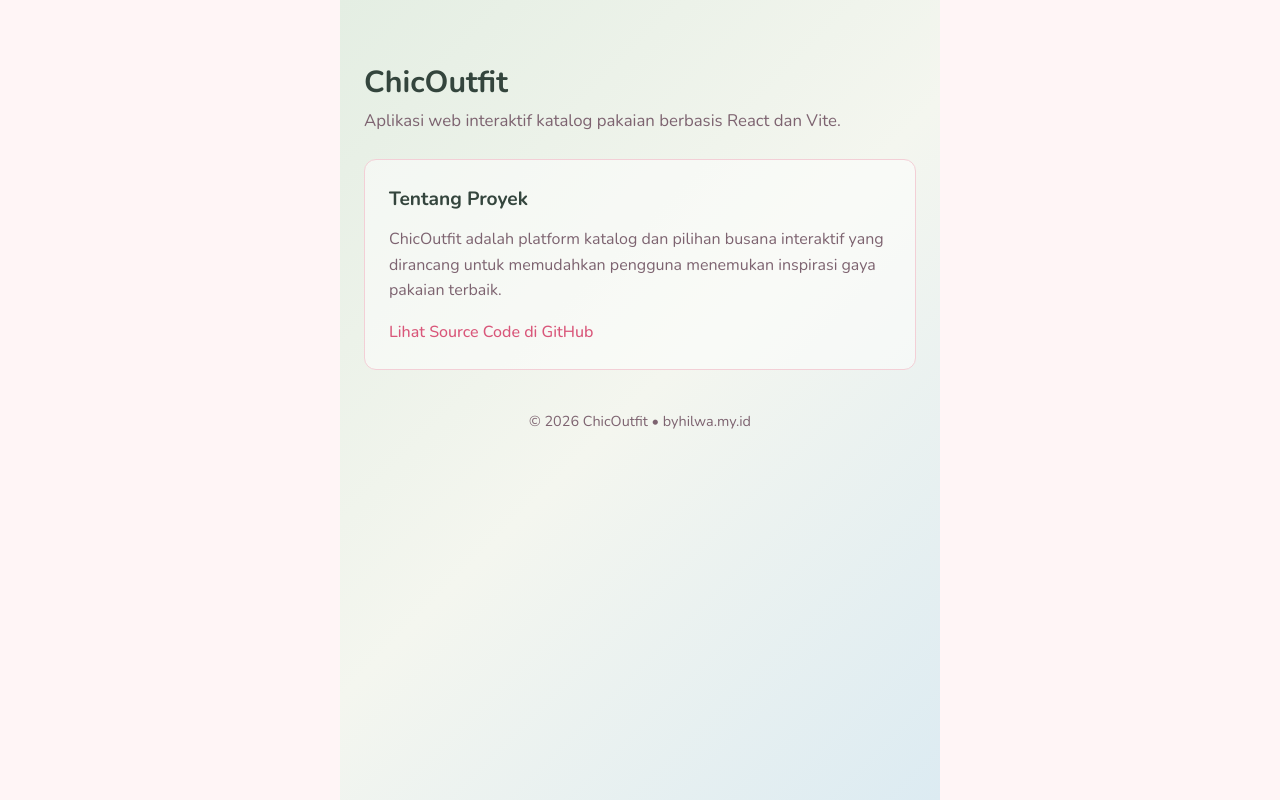
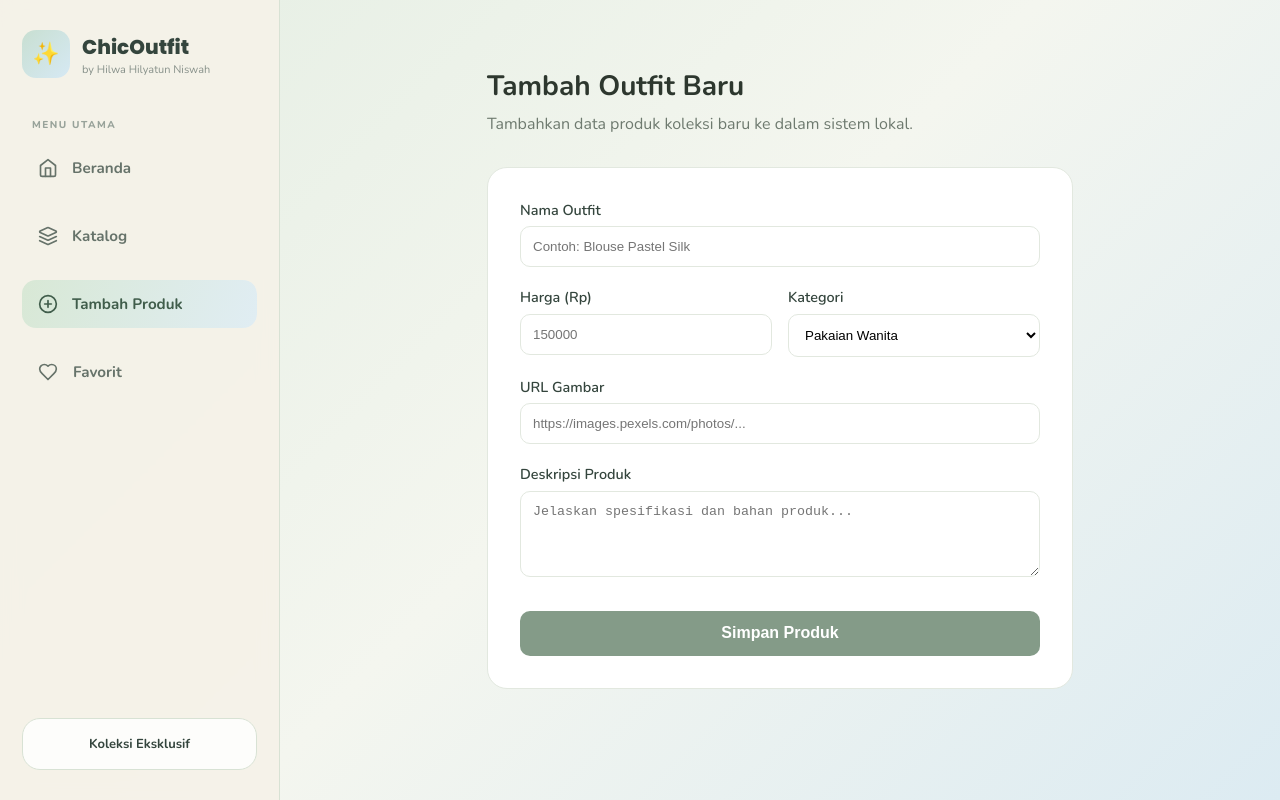
Before and after one commit to hlwnswh/chic-outfit, a React (Vite) app: page /tambah in a window 1280 px wide. Built offline with nearby package versions, Linux system fonts and the light colour scheme.

Commit message:
perbaiki index.html, simpan katalog dan favorit ke localStorage, perbaiki harga, tambah fitur edit

```diff
--- a/index.html
+++ b/index.html
@@ -1,70 +1,12 @@
 <!DOCTYPE html>
 <html lang="id">
-<head>
-  <meta charset="UTF-8">
-  <meta name="viewport" content="width=device-width, initial-scale=1">
-  <title>ChicOutfit - Katalog Pakaian</title>
-  <style>
-    :root {
-      --bg: #fff5f6;
-      --text: #3a2230;
-      --muted: #7d6370;
-      --line: #f3cfd6;
-      --accent: #d9577a;
-    }
-    @media (prefers-color-scheme: dark) {
-      :root {
-        --bg: #2a1a22;
-        --text: #fbe9ee;
-        --muted: #c9a9b5;
-        --line: #4d3340;
-        --accent: #f28aa6;
-      }
-    }
-    * { box-sizing: border-box; }
-    html { background: var(--bg); }
-    body {
-      margin: 0 auto;
-      max-width: 600px;
-      padding: 64px 24px 48px;
-      font-family: system-ui, -apple-system, "Segoe UI", Roboto, sans-serif;
-      line-height: 1.6;
-      color: var(--text);
-      background: var(--bg);
-    }
-    h1 { margin: 0 0 8px; font-size: 1.9rem; line-height: 1.2; }
-    .subtitle { margin: 0 0 24px; color: var(--muted); font-size: 1.05rem; }
-    .card {
-      background: rgba(255, 255, 255, 0.5);
-      border: 1px solid var(--line);
-      border-radius: 12px;
-      padding: 24px;
-      margin-bottom: 20px;
-    }
-    @media (prefers-color-scheme: dark) {
-      .card { background: rgba(0, 0, 0, 0.2); }
-    }
-    h2 { margin: 0 0 12px; font-size: 1.2rem; }
-    p { margin: 0 0 16px; color: var(--muted); }
-    a { color: var(--accent); text-decoration: none; font-weight: 500; }
-    a:hover { text-decoration: underline; }
-    footer { margin-top: 40px; color: var(--muted); font-size: .9rem; text-align: center; }
-  </style>
-</head>
-<body>
-  <header>
-    <h1>ChicOutfit</h1>
-    <p class="subtitle">Aplikasi web interaktif katalog pakaian berbasis React dan Vite.</p>
-  </header>
-
-  <main>
-    <div class="card">
-      <h2>Tentang Proyek</h2>
-      <p>ChicOutfit adalah platform katalog dan pilihan busana interaktif yang dirancang untuk memudahkan pengguna menemukan inspirasi gaya pakaian terbaik.</p>
-      <a href="https://github.com/hlwnswh/chic-outfit" target="_blank">Lihat Source Code di GitHub</a>
-    </div>
-  </main>
-
-  <footer>&copy; 2026 ChicOutfit &bull; byhilwa.my.id</footer>
-</body>
+  <head>
+    <meta charset="UTF-8" />
+    <meta name="viewport" content="width=device-width, initial-scale=1.0" />
+    <title>ChicOutfit - Katalog Pakaian</title>
+  </head>
+  <body>
+    <div id="root"></div>
+    <script type="module" src="/src/main.jsx"></script>
+  </body>
 </html>
--- a/src/App.jsx
+++ b/src/App.jsx
@@ -6,6 +6,7 @@ import HomeView from './pages/Home';
 import Catalog from './pages/Catalog';
 import ProductDetail from './pages/ProductDetail';
 import AddProduct from './pages/AddProduct';
+import EditProduct from './pages/EditProduct';
 import Favorites from './pages/Favorites';
 
 function SidebarNavbar() {
@@ -114,6 +115,7 @@ export default function App() {
               <Route path="/katalog/:id" element={<ProductDetail />} />
               <Route path="/tambah" element={<AddProduct />} />
               <Route path="/favorit" element={<Favorites />} />
+              <Route path="/edit/:id" element={<EditProduct />} />
             </Routes>
           </main>
         </div>
--- a/src/hooks/useProducts.js
+++ b/src/hooks/useProducts.js
@@ -1,51 +1,38 @@
-import { useState, useEffect } from 'react';
-import { fetchProducts } from '../services/api';
+import { useState, useEffect, useCallback } from 'react';
+import { ambilProduk, simpanProduk, customOutfitProducts } from '../services/api';
 
 export default function useProducts() {
-  const [products, setProducts] = useState([]);
-  const [loading, setLoading] = useState(true);
+  const [products, setProductsState] = useState(() => ambilProduk());
   const [error, setError] = useState(null);
 
-  // 1. Saat pertama kali dibuka, cek apakah ada data tersimpan di localStorage
+  // Setiap daftar produk berubah, langsung disimpan ke localStorage
   useEffect(() => {
-    const getProducts = async () => {
-      try {
-        setLoading(true);
-        const savedProducts = localStorage.getItem('chic_outfit_products');
+    const berhasil = simpanProduk(products);
+    setError(berhasil ? null : 'Gagal menyimpan ke penyimpanan browser.');
+  }, [products]);
 
-        if (savedProducts) {
-          // Jika ada data di localStorage (hasil hapus/tambah sebelumnya), pakai itu
-          setProducts(JSON.parse(savedProducts));
-        } else {
-          // Jika belum ada, ambil dari API/data awal lalu simpan ke localStorage
-          const data = await fetchProducts();
-          setProducts(data);
-          localStorage.setItem('chic_outfit_products', JSON.stringify(data));
-        }
-        setError(null);
-      } catch (err) {
-        setError(err.message || 'Terjadi kesalahan saat mengambil data.');
-      } finally {
-        setLoading(false);
-      }
-    };
-
-    getProducts();
+  const setProducts = useCallback((nilai) => {
+    setProductsState((prev) => (typeof nilai === 'function' ? nilai(prev) : nilai));
   }, []);
 
-  // 2. Fungsi pembantu untuk menyimpan perubahan produk (tambah/hapus) agar permanen
-  const updateProducts = (newProducts) => {
-    setProducts(newProducts);
-    localStorage.setItem('chic_outfit_products', JSON.stringify(newProducts));
-  };
+  const addProduct = useCallback((produkBaru) => {
+    const produk = {
+      rating: { rate: 0, count: 0 },
+      ...produkBaru,
+      id: Date.now(),
+      price: Number(produkBaru.price),
+    };
+    setProductsState((prev) => [produk, ...prev]);
+    return produk;
+  }, []);
 
-  // 3. Fungsi opsional untuk mereset kembali ke data awal dari API jika diperlukan
-  const resetProducts = async () => {
-    localStorage.removeItem('chic_outfit_products');
-    const data = await fetchProducts();
-    setProducts(data);
-    localStorage.setItem('chic_outfit_products', JSON.stringify(data));
-  };
+  const deleteProduct = useCallback((id) => {
+    setProductsState((prev) => prev.filter((item) => item.id !== Number(id)));
+  }, []);
 
-  return { products, setProducts: updateProducts, loading, error, resetProducts };
+  const resetProducts = useCallback(() => {
+    setProductsState(customOutfitProducts);
+  }, []);
+
+  return { products, setProducts, addProduct, deleteProduct, resetProducts, loading: false, error };
 }
--- a/src/pages/AddProduct.jsx
+++ b/src/pages/AddProduct.jsx
@@ -1,10 +1,13 @@
 import React, { useState } from 'react';
 import { CheckCircle2 } from 'lucide-react';
-import useProducts from '../hooks/useProducts'; // Panggil hook produk
+import useProducts from '../hooks/useProducts';
+
+const KATEGORI_AWAL = 'Pakaian Wanita';
+const FORM_KOSONG = { title: '', price: '', category: KATEGORI_AWAL, description: '', image: '' };
 
 export default function AddProduct() {
-  const { products, setProducts } = useProducts(); // Ambil daftar produk dan fungsi penyimpanannya
-  const [formData, setFormData] = useState({ title: '', price: '', category: "women's clothing", description: '', image: '' });
+  const { addProduct } = useProducts(); // addProduct otomatis memberi id unik & menyimpan ke localStorage
+  const [formData, setFormData] = useState(FORM_KOSONG);
   const [errors, setErrors] = useState({});
   const [submitted, setSubmitted] = useState(false);
 
@@ -27,27 +30,23 @@ export default function AddProduct() {
     const validationErrors = validate();
     if (Object.keys(validationErrors).length > 0) {
       setErrors(validationErrors);
-    } else {
-      setErrors({});
+      return;
+    }
 
-      // 1. Buat objek produk baru dengan ID yang unik (pakai timestamp)
-      const newProduct = {
-        id: Date.now(),
-        title: formData.title,
-        price: Number(formData.price),
-        category: formData.category,
-        description: formData.description,
-        image: formData.image
-      };
+    setErrors({});
 
-      // 2. Tambahkan ke dalam array produk yang ada & simpan ke localStorage
-      const updatedProducts = [newProduct, ...products];
-      setProducts(updatedProducts);
+    // Tambah produk baru (id, rating awal, dan penyimpanan ditangani oleh hook)
+    addProduct({
+      title: formData.title.trim(),
+      price: formData.price,
+      category: formData.category,
+      description: formData.description.trim(),
+      image: formData.image.trim()
+    });
 
-      setSubmitted(true);
-      setFormData({ title: '', price: '', category: "women's clothing", description: '', image: '' });
-      setTimeout(() => setSubmitted(false), 4000);
-    }
+    setSubmitted(true);
+    setFormData(FORM_KOSONG);
+    setTimeout(() => setSubmitted(false), 4000);
   };
 
   return (
@@ -96,9 +95,12 @@ export default function AddProduct() {
               onChange={(e) => setFormData({ ...formData, category: e.target.value })}
               style={{ width: '100%', padding: '0.75rem', borderRadius: '10px', border: '1px solid #e2e8df', outline: 'none', backgroundColor: 'white' }}
             >
-              <option value="women's clothing">Pakaian Wanita</option>
-              <option value="men's clothing">Pakaian Pria</option>
-              <option value="jewelery">Aksesoris</option>
+              <option value="Pakaian Wanita">Pakaian Wanita</option>
+              <option value="Pakaian Pria">Pakaian Pria</option>
+              <option value="Celana">Celana</option>
+              <option value="Sandal & Sepatu">Sandal & Sepatu</option>
+              <option value="Rok">Rok</option>
+              <option value="Jaket">Jaket</option>
             </select>
           </div>
         </div>
@@ -110,7 +112,7 @@ export default function AddProduct() {
             value={formData.image}
             onChange={(e) => setFormData({ ...formData, image: e.target.value })}
             style={{ width: '100%', padding: '0.75rem', borderRadius: '10px', border: errors.image ? '1px solid #ef4444' : '1px solid #e2e8df', outline: 'none' }}
-            placeholder="https://fakestoreapi.com/img/..."
+            placeholder="https://images.pexels.com/photos/..."
           />
           {errors.image && <span style={{ color: '#ef4444', fontSize: '0.8rem', marginTop: '0.25rem', display: 'inline-block' }}>{errors.image}</span>}
         </div>
@@ -127,7 +129,7 @@ export default function AddProduct() {
           {errors.description && <span style={{ color: '#ef4444', fontSize: '0.8rem', marginTop: '0.25rem', display: 'inline-block' }}>{errors.description}</span>}
         </div>
 
-        <button type="submit" style={{ backgroundColor: '#849b88', color: 'white', padding: '0.85rem', borderRadius: '10px', border: 'none', fontWeight: 600, fontSize: '1rem', marginTop: '0.5rem' }}>
+        <button type="submit" style={{ backgroundColor: '#849b88', color: 'white', padding: '0.85rem', borderRadius: '10px', border: 'none', fontWeight: 600, fontSize: '1rem', marginTop: '0.5rem', cursor: 'pointer' }}>
           Simpan Produk
         </button>
       </form>
--- a/src/pages/Catalog.jsx
+++ b/src/pages/Catalog.jsx
@@ -1,25 +1,23 @@
 import React, { useState } from 'react';
-import useProducts from '../hooks/useProducts'; // Menggunakan hook yang sudah ada localStorage-nya
+import { Link } from 'react-router-dom';
+import useProducts from '../hooks/useProducts';
 import ProductCard from '../components/ProductCard';
-import { Loader, Trash2, Search } from 'lucide-react';
+import { Loader, Trash2, Search, Pencil } from 'lucide-react';
 
 export default function Catalog() {
-  // Mengambil data, fungsi setProducts, dan status loading dari hook useProducts
   const { products, setProducts, loading } = useProducts();
   const [searchTerm, setSearchTerm] = useState('');
   const [selectedCategory, setSelectedCategory] = useState('Semua');
   const [sortBy, setSortBy] = useState('default');
 
-  // Fungsi untuk menghapus produk berdasarkan ID (otomatis tersimpan ke localStorage)
   const handleDeleteProduct = (id) => {
     const confirmed = window.confirm("Apakah kamu yakin ingin menghapus outfit ini dari katalog?");
     if (confirmed) {
       const updatedProducts = products.filter(item => item.id !== id);
-      setProducts(updatedProducts); // Ini akan otomatis memperbarui state & localStorage
+      setProducts(updatedProducts);
     }
   };
 
-  // Proses Filter, Search, & Sorting
   const filteredProducts = products.filter(item => {
     const matchesSearch = item.title.toLowerCase().includes(searchTerm.toLowerCase());
     const matchesCategory = selectedCategory === 'Semua' || item.category === selectedCategory;
@@ -41,13 +39,27 @@ export default function Catalog() {
     );
   }
 
+  const tombolBulat = {
+    position: 'absolute',
+    top: '12px',
+    border: 'none',
+    borderRadius: '50%',
+    width: '35px',
+    height: '35px',
+    display: 'flex',
+    alignItems: 'center',
+    justifyContent: 'center',
+    cursor: 'pointer',
+    boxShadow: '0 2px 8px rgba(0,0,0,0.1)',
+    zIndex: 10
+  };
+
   return (
     <div style={{ padding: '2rem' }}>
       <h1 style={{ fontSize: '2rem', fontWeight: 'bold', color: '#2d372e', marginBottom: '1.5rem' }}>
         Katalog Outfit Pilihan ✨
       </h1>
 
-      {/* Bagian Filter, Search & Sorting */}
       <div style={{ display: 'flex', gap: '1rem', marginBottom: '2rem', flexWrap: 'wrap' }}>
         <div style={{ display: 'flex', alignItems: 'center', background: 'white', padding: '0.6rem 1rem', borderRadius: '12px', border: '1px solid #e2e8df', flex: 1, minWidth: '250px' }}>
           <Search size={18} color="#849b88" style={{ marginRight: '0.5rem' }} />
@@ -86,7 +98,6 @@ export default function Catalog() {
         </select>
       </div>
 
-      {/* Grid Produk */}
       {sortedProducts.length === 0 ? (
         <div style={{ textAlign: 'center', padding: '4rem', color: '#6e7a6f' }}>
           <p style={{ fontSize: '1.1rem' }}>Produk atau outfit tidak ditemukan.</p>
@@ -96,29 +107,22 @@ export default function Catalog() {
           {sortedProducts.map((product) => (
             <div key={product.id} style={{ position: 'relative' }}>
               <ProductCard product={product} />
+
               <button
                 onClick={() => handleDeleteProduct(product.id)}
                 title="Hapus produk"
-                style={{
-                  position: 'absolute',
-                  top: '12px',
-                  left: '12px',
-                  backgroundColor: '#fee2e2',
-                  color: '#ef4444',
-                  border: 'none',
-                  borderRadius: '50%',
-                  width: '35px',
-                  height: '35px',
-                  display: 'flex',
-                  alignItems: 'center',
-                  justifyContent: 'center',
-                  cursor: 'pointer',
-                  boxShadow: '0 2px 8px rgba(0,0,0,0.1)',
-                  zIndex: 10
-                }}
+                style={{ ...tombolBulat, left: '12px', backgroundColor: '#fee2e2', color: '#ef4444' }}
               >
                 <Trash2 size={16} />
               </button>
+
+              <Link
+                to={`/edit/${product.id}`}
+                title="Edit produk"
+                style={{ ...tombolBulat, left: '55px', backgroundColor: '#e0f2fe', color: '#0284c7', textDecoration: 'none' }}
+              >
+                <Pencil size={16} />
+              </Link>
             </div>
           ))}
         </div>
--- /dev/null
+++ b/src/pages/EditProduct.jsx
@@ -0,0 +1,161 @@
+import React, { useState } from 'react';
+import { useParams, useNavigate, Link } from 'react-router-dom';
+import { ArrowLeft, Save } from 'lucide-react';
+import useProducts from '../hooks/useProducts';
+
+const KATEGORI = ['Pakaian Wanita', 'Pakaian Pria', 'Celana', 'Sandal & Sepatu', 'Rok', 'Jaket'];
+
+const inputStyle = {
+  width: '100%',
+  padding: '0.7rem 1rem',
+  borderRadius: '12px',
+  border: '1px solid #e2e8df',
+  background: 'white',
+  outline: 'none',
+  font: 'inherit',
+  boxSizing: 'border-box'
+};
+
+const labelStyle = { display: 'block', marginBottom: '0.4rem', fontWeight: 600, color: '#2d372e' };
+
+export default function EditProduct() {
+  const { id } = useParams();
+  const navigate = useNavigate();
+  const { products, setProducts } = useProducts();
+
+  const produk = products.find((p) => p.id === Number(id));
+
+  const [form, setForm] = useState(() =>
+    produk
+      ? {
+          title: produk.title,
+          price: produk.price,
+          category: produk.category,
+          description: produk.description || '',
+          image: produk.image || ''
+        }
+      : null
+  );
+
+  if (!produk || !form) {
+    return (
+      <div style={{ padding: '3rem', textAlign: 'center' }}>
+        <p>Produk tidak ditemukan.</p>
+        <Link to="/katalog" style={{ color: '#849b88', fontWeight: 600 }}>Kembali ke Katalog</Link>
+      </div>
+    );
+  }
+
+  const ubah = (e) => setForm({ ...form, [e.target.name]: e.target.value });
+
+  const pilihGambar = (e) => {
+    const file = e.target.files[0];
+    if (!file) return;
+    if (file.size > 800 * 1024) {
+      alert('Ukuran gambar maksimal 800 KB, atau pakai link gambar saja.');
+      return;
+    }
+    const reader = new FileReader();
+    reader.onload = () => setForm((f) => ({ ...f, image: reader.result }));
+    reader.readAsDataURL(file);
+  };
+
+  const simpan = (e) => {
+    e.preventDefault();
+    if (!form.title.trim() || !form.price) {
+      alert('Nama dan harga wajib diisi.');
+      return;
+    }
+    setProducts((prev) =>
+      prev.map((p) =>
+        p.id === produk.id
+          ? { ...p, ...form, title: form.title.trim(), price: Number(form.price) }
+          : p
+      )
+    );
+    navigate('/katalog');
+  };
+
+  const daftarKategori = KATEGORI.includes(form.category) ? KATEGORI : [form.category, ...KATEGORI];
+
+  return (
+    <div style={{ padding: '2rem', maxWidth: '700px', margin: '0 auto' }}>
+      <Link to="/katalog" style={{ display: 'inline-flex', alignItems: 'center', gap: '0.5rem', color: '#556b5a', marginBottom: '1.5rem', fontWeight: 500 }}>
+        <ArrowLeft size={18} /> Kembali ke Katalog
+      </Link>
+
+      <form
+        onSubmit={simpan}
+        style={{
+          background: 'white',
+          border: '1px solid #e2e8df',
+          borderRadius: '20px',
+          padding: '2rem',
+          display: 'flex',
+          flexDirection: 'column',
+          gap: '1.2rem'
+        }}
+      >
+        <h1 style={{ fontSize: '1.6rem', fontWeight: 'bold', color: '#2d372e', margin: 0 }}>Edit Outfit ✏️</h1>
+
+        <div>
+          <label style={labelStyle}>Nama Produk</label>
+          <input style={inputStyle} name="title" value={form.title} onChange={ubah} />
+        </div>
+
+        <div>
+          <label style={labelStyle}>Harga (Rp)</label>
+          <input style={inputStyle} type="number" name="price" value={form.price} onChange={ubah} />
+        </div>
+
+        <div>
+          <label style={labelStyle}>Kategori</label>
+          <select style={inputStyle} name="category" value={form.category} onChange={ubah}>
+            {daftarKategori.map((k) => (
+              <option key={k} value={k}>{k}</option>
+            ))}
+          </select>
+        </div>
+
+        <div>
+          <label style={labelStyle}>Deskripsi</label>
+          <textarea style={{ ...inputStyle, minHeight: '100px' }} name="description" value={form.description} onChange={ubah} />
+        </div>
+
+        <div>
+          <label style={labelStyle}>Gambar</label>
+          {form.image && (
+            <img src={form.image} alt="Pratinjau" style={{ maxHeight: '160px', borderRadius: '12px', marginBottom: '0.7rem', display: 'block' }} />
+          )}
+          <input
+            style={{ ...inputStyle, marginBottom: '0.6rem' }}
+            name="image"
+            placeholder="Tempel link gambar"
+            value={form.image.startsWith('data:') ? '' : form.image}
+            onChange={ubah}
+          />
+          <input type="file" accept="image/*" onChange={pilihGambar} />
+        </div>
+
+        <button
+          type="submit"
+          style={{
+            backgroundColor: '#849b88',
+            color: 'white',
+            border: 'none',
+            padding: '0.9rem 1.5rem',
+            borderRadius: '12px',
+            fontWeight: 600,
+            display: 'flex',
+            alignItems: 'center',
+            justifyContent: 'center',
+            gap: '0.5rem',
+            cursor: 'pointer'
+          }}
+        >
+          <Save size={20} /> Simpan Perubahan
+        </button>
+      </form>
+    </div>
+  );
+}
--- a/src/services/api.js
+++ b/src/services/api.js
@@ -1,5 +1,10 @@
-// Data produk lokal dengan gambar produk fashion yang stabil dan relevan
-const customOutfitProducts = [
+// src/services/api.js
+
+// Kunci localStorage, dipakai juga oleh hooks/useProducts.js
+export const STORAGE_KEY = 'chic_outfit_products';
+
+// Data produk awal (hanya dipakai kalau localStorage belum pernah diisi / saat reset)
+export const customOutfitProducts = [
   // --- 1. BAJU (5 Item) ---
   {
     id: 1,
@@ -236,12 +241,45 @@ const customOutfitProducts = [
   }
 ];
 
+// ---------- Helper localStorage ----------
+
+// Mengembalikan array produk yang tersimpan, atau null kalau belum pernah disimpan / datanya rusak.
+// Catatan: array kosong [] dianggap data VALID (artinya katalog sengaja dikosongkan).
+export const bacaProdukTersimpan = () => {
+  try {
+    const saved = localStorage.getItem(STORAGE_KEY);
+    if (saved === null) return null;
+    const parsed = JSON.parse(saved);
+    return Array.isArray(parsed) ? parsed : null;
+  } catch {
+    return null;
+  }
+};
+
+// Menyimpan array produk ke localStorage. Mengembalikan true kalau berhasil.
+export const simpanProduk = (daftar) => {
+  try {
+    localStorage.setItem(STORAGE_KEY, JSON.stringify(daftar));
+    return true;
+  } catch {
+    return false; // misalnya penyimpanan penuh
+  }
+};
+
+// Daftar produk yang sedang berlaku: data tersimpan kalau ada, kalau tidak data awal.
+export const ambilProduk = () => {
+  const tersimpan = bacaProdukTersimpan();
+  return tersimpan !== null ? tersimpan : customOutfitProducts;
+};
+
+// ---------- API ----------
+
 export const fetchProducts = async () => {
-  return customOutfitProducts;
+  return ambilProduk();
 };
 
 export const fetchProductById = async (id) => {
-  const product = customOutfitProducts.find((item) => item.id === Number(id));
+  const product = ambilProduk().find((item) => item.id === Number(id));
   if (!product) {
     throw new Error('Produk tidak ditemukan.');
   }
```
Also changed, not shown: src/components/ProductCard.jsx (+5 -6 lines), src/context/FavoriteContext.jsx (+24 -2 lines), src/pages/ProductDetail.jsx (+7 -6 lines).
